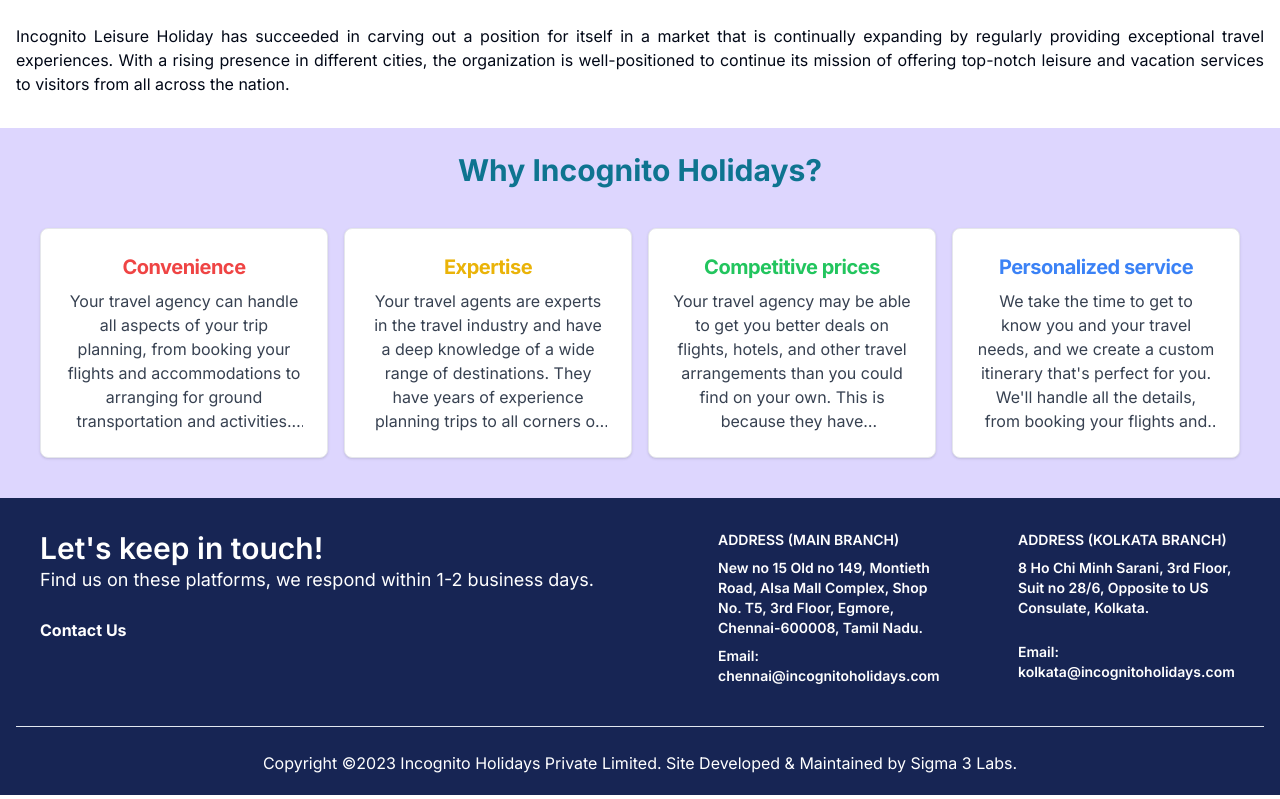
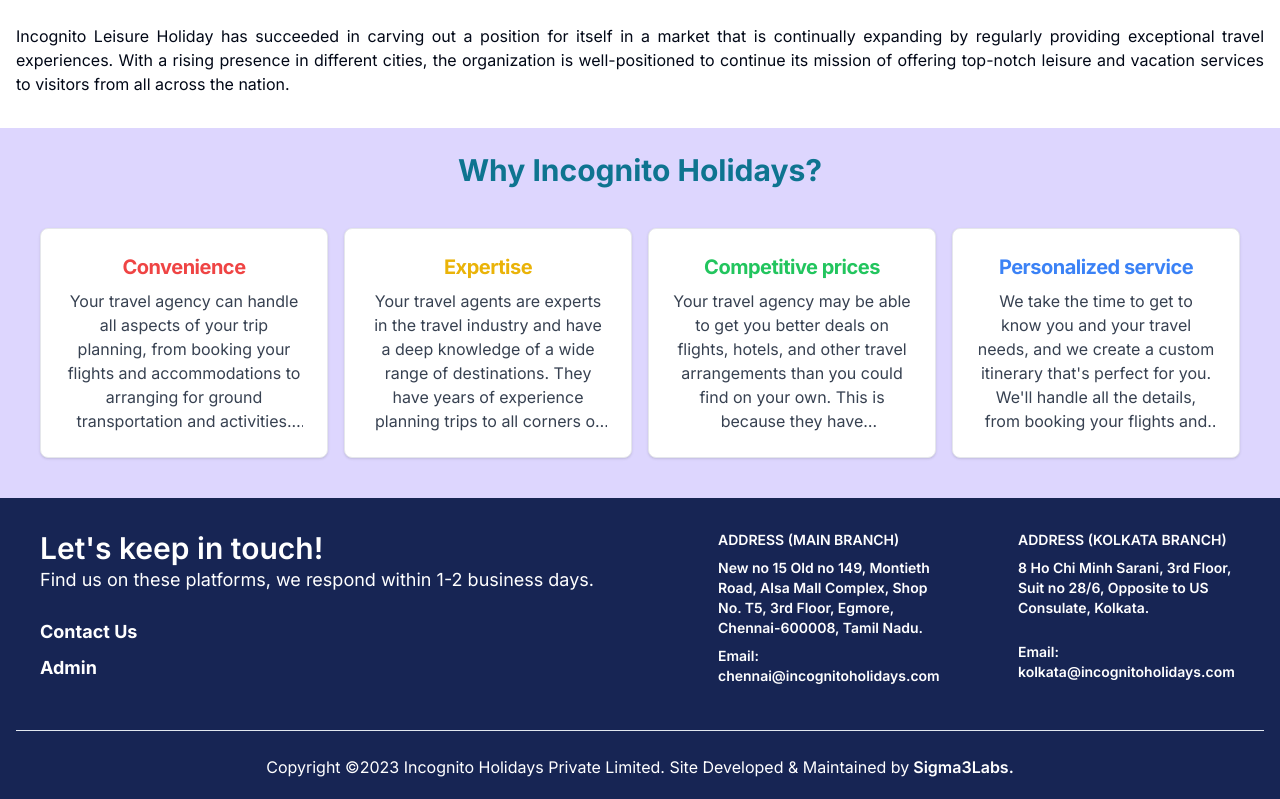
Before and after one commit to Incognito-Holidays/web, a Next.js app: page /about in a window 1280 px wide. Shown: the part 744-1543 px from the top of the page. Built offline with nearby package versions, Linux system fonts and the light colour scheme.

Commit message:
feat: add admin link in footer

```diff
--- a/src/components/footer.tsx
+++ b/src/components/footer.tsx
@@ -10,8 +10,8 @@ const Footer: React.FC = () => {
             <h5 className='mb-2 mt-0 text-lg'>
               Find us on these platforms, we respond within 1-2 business days.
             </h5>
-            <div className='mb-6 mt-6 flex gap-5 lg:mb-0'>
-              {/* <Link href={'/'}>
+            {/* <div className='mb-6 mt-6 flex gap-5 lg:mb-0'>
+               <Link href={'/'}>
                 <ImFacebook color='#ffff' />
               </Link>
               <Link href={'/'}>
@@ -19,9 +19,20 @@ const Footer: React.FC = () => {
               </Link>
               <Link href={'/'}>
                 <ImYoutube color='#ffff' />
-              </Link> */}
+              </Link>
+            </div> */}
+            <div className='mt-6 text-lg'>
               <a href='/contact' className='font-bold hover:text-red-600'>
                 Contact Us
+              </a>
+            </div>
+            <div className='mb-6 mt-2 text-lg'>
+              <a
+                href='/admin'
+                target='_blank'
+                className='font-bold hover:text-red-600'
+              >
+                Admin
               </a>
             </div>
           </div>
@@ -60,14 +71,14 @@ const Footer: React.FC = () => {
             <h1>
               Copyright ©<span id='get-current-year'>2023</span> Incognito
               Holidays Private Limited. Site Developed & Maintained by
-              <span>
+              <span className='font-semibold'>
                 <a
-                  href='https://www.instagram.com/sigma3labs/'
+                  href='https://linktr.ee/sigma3labs'
                   target='blank'
                   className='cursor-pointer hover:text-red-600'
                 >
                   {' '}
-                  Sigma 3 Labs.
+                  Sigma3Labs.
                 </a>
               </span>
             </h1>
--- a/src/components/header.tsx
+++ b/src/components/header.tsx
@@ -12,7 +12,7 @@ const Header = () => {
     { href: '/hotels', label: 'Hotels' },
     { href: '/flights', label: 'Flights' },
     { href: '/trains', label: 'Trains' },
-    { href: '/blog', label: 'Blog' },
+    // { href: '/blog', label: 'Blog' },
     { href: '/about', label: 'About' },
     { href: '/contact', label: 'Contact' }
   ];
--- a/src/lib/sanity/schemas/index.ts
+++ b/src/lib/sanity/schemas/index.ts
@@ -1,5 +1,4 @@
 import holiday from './holiday';
 import location from './location';
-import blog from './blog';
 
-export const schemaTypes = [holiday, location, blog];
+export const schemaTypes = [holiday, location];
```
